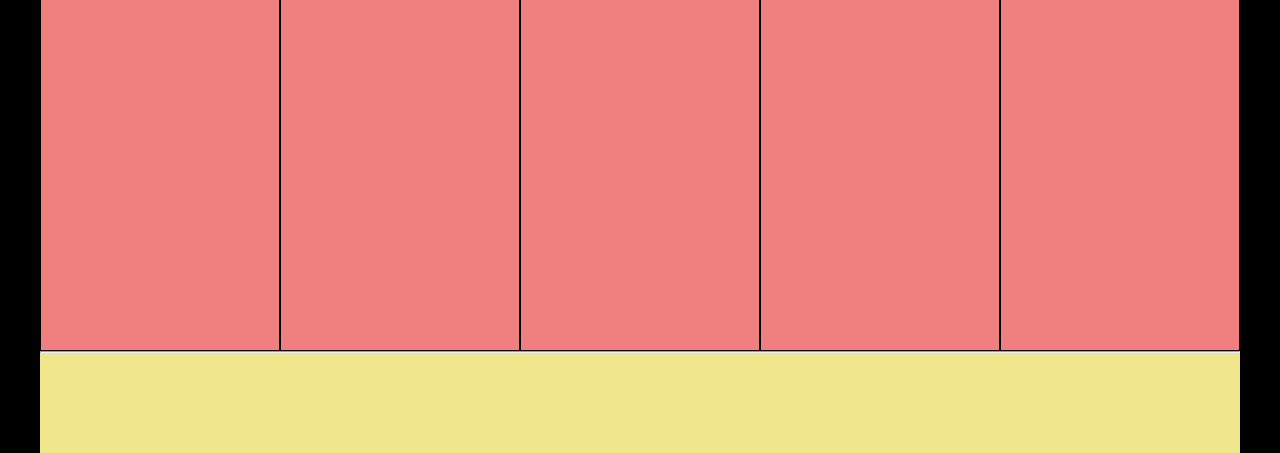
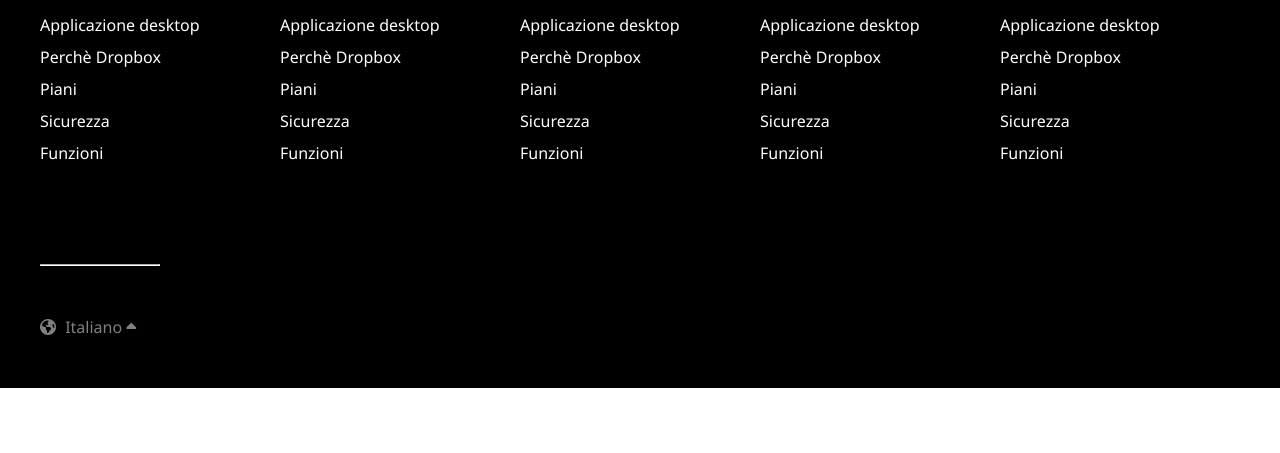
Before and after one commit to DilettaPelloni/htmlcss-dropbox, a plain HTML site: page index.html in a window 1280 px wide. Shown: the part 6042-6495 px from the top of the page. After the commit the page ends 6430 px from the top, so only its background shows below. Drawn offline with Linux system fonts and the light colour scheme.

Commit message:
esercizio completato

```diff
--- a/css/common.css
+++ b/css/common.css
@@ -72,6 +72,10 @@
     margin-top: 15px;
 }
 
+.marg-t-10 {
+    margin-top: 10px;
+}
+
 .marg-t-8 {
     margin-top: 8px;
 }
--- a/css/debug.css
+++ b/css/debug.css
@@ -99,7 +99,7 @@
 
 
 /* ----- FOOTER ----- */
-.debug .t-section {
+/* .debug .t-section {
     min-height: 500px;
     background-color: aqua;
 }
@@ -107,9 +107,9 @@
 .debug .t-section .list-box {
     background-color: lightcoral;
     border: 1px solid black;
-}
+} */
 
-.debug .b-section {
+/* .debug .b-section {
     min-height: 100px;
     background-color: khaki;
-}
+} */
--- a/css/style.css
+++ b/css/style.css
@@ -324,9 +324,35 @@
 /* ----- FOOTER ----- */
 footer {
     background-color: #000;
+    color: white;
+}
+
+footer hr {
+    width: 10%;
+    border-color: white;
 }
 
 /* TOP SECTION */
 .t-section .list-box {
     width: calc(100% / 5);
+    padding: 100px 0;
 }
+
+.t-section .list-box ul {
+    list-style: none;
+}
+
+.t-section .list-box a {
+    color: white;
+    text-decoration: none;
+}
+
+/* BOTTOM SECTION */
+.b-section {
+    color: grey;
+    padding: 50px 0;
+}
+
+.b-section .fa-earth-americas {
+    margin-right: 5px;
+}
--- a/index.html
+++ b/index.html
@@ -707,22 +707,147 @@
                 <div class="t-section flex">
 
                     <div class="list-box">
+                        <h3>Dropbox</h3>
+
+                        <ul class="marg-t-30">
+
+                            <li class="marg-t-10">
+                                <a href="#" target="_blank">Applicazione desktop</a>
+                            </li>
+
+                            <li class="marg-t-10">
+                                <a href="#" target="_blank">Perchè Dropbox</a>
+                            </li>
+
+                            <li class="marg-t-10">
+                                <a href="#" target="_blank">Piani</a>
+                            </li>
+
+                            <li class="marg-t-10">
+                                <a href="#" target="_blank">Sicurezza</a>
+                            </li>
+
+                            <li class="marg-t-10">
+                                <a href="#" target="_blank">Funzioni</a>
+                            </li>
+
+                        </ul> <!-- CHIUSRA LISTA -->
 
                     </div>
 
                     <div class="list-box">
+                        <h3>Prodotti</h3>
+
+                        <ul class="marg-t-30">
+
+                            <li class="marg-t-10">
+                                <a href="#" target="_blank">Applicazione desktop</a>
+                            </li>
+
+                            <li class="marg-t-10">
+                                <a href="#" target="_blank">Perchè Dropbox</a>
+                            </li>
+
+                            <li class="marg-t-10">
+                                <a href="#" target="_blank">Piani</a>
+                            </li>
+
+                            <li class="marg-t-10">
+                                <a href="#" target="_blank">Sicurezza</a>
+                            </li>
+
+                            <li class="marg-t-10">
+                                <a href="#" target="_blank">Funzioni</a>
+                            </li>
+
+                        </ul> <!-- CHIUSRA LISTA -->
 
                     </div>
 
                     <div class="list-box">
+                        <h3>Azienda</h3>
+
+                        <ul class="marg-t-30">
+
+                            <li class="marg-t-10">
+                                <a href="#" target="_blank">Applicazione desktop</a>
+                            </li>
+
+                            <li class="marg-t-10">
+                                <a href="#" target="_blank">Perchè Dropbox</a>
+                            </li>
+
+                            <li class="marg-t-10">
+                                <a href="#" target="_blank">Piani</a>
+                            </li>
+
+                            <li class="marg-t-10">
+                                <a href="#" target="_blank">Sicurezza</a>
+                            </li>
+
+                            <li class="marg-t-10">
+                                <a href="#" target="_blank">Funzioni</a>
+                            </li>
+
+                        </ul> <!-- CHIUSRA LISTA -->
 
                     </div>
 
                     <div class="list-box">
+                        <h3>Supporto</h3>
+
+                        <ul class="marg-t-30">
+
+                            <li class="marg-t-10">
+                                <a href="#" target="_blank">Applicazione desktop</a>
+                            </li>
+
+                            <li class="marg-t-10">
+                                <a href="#" target="_blank">Perchè Dropbox</a>
+                            </li>
+
+                            <li class="marg-t-10">
+                                <a href="#" target="_blank">Piani</a>
+                            </li>
+
+                            <li class="marg-t-10">
+                                <a href="#" target="_blank">Sicurezza</a>
+                            </li>
+
+                            <li class="marg-t-10">
+                                <a href="#" target="_blank">Funzioni</a>
+                            </li>
+
+                        </ul> <!-- CHIUSRA LISTA -->
 
                     </div>
 
                     <div class="list-box">
+                        <h3>Community</h3>
+
+                        <ul class="marg-t-30">
+
+                            <li class="marg-t-10">
+                                <a href="#" target="_blank">Applicazione desktop</a>
+                            </li>
+
+                            <li class="marg-t-10">
+                                <a href="#" target="_blank">Perchè Dropbox</a>
+                            </li>
+
+                            <li class="marg-t-10">
+                                <a href="#" target="_blank">Piani</a>
+                            </li>
+
+                            <li class="marg-t-10">
+                                <a href="#" target="_blank">Sicurezza</a>
+                            </li>
+
+                            <li class="marg-t-10">
+                                <a href="#" target="_blank">Funzioni</a>
+                            </li>
+
+                        </ul> <!-- CHIUSRA LISTA -->
 
                     </div>
 
@@ -731,6 +856,10 @@
                 <hr>
 
                 <div class="b-section">
+
+                    <i class="fa-solid fa-earth-americas"></i>
+                    Italiano
+                    <i class="fa-solid fa-caret-up"></i>
 
                 </div> <!-- CHIUSRA BOTTOM SECTION -->
 
```
